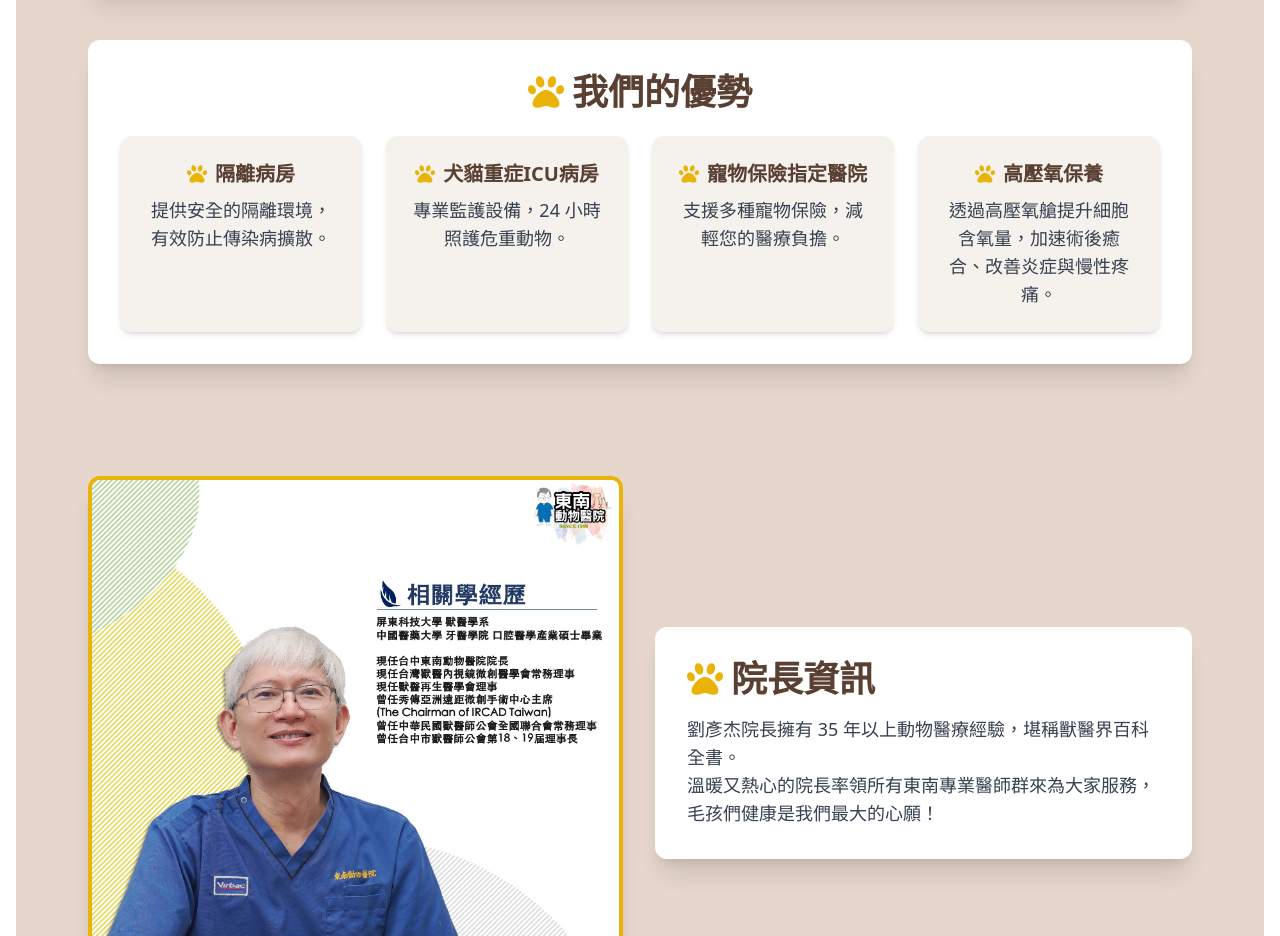
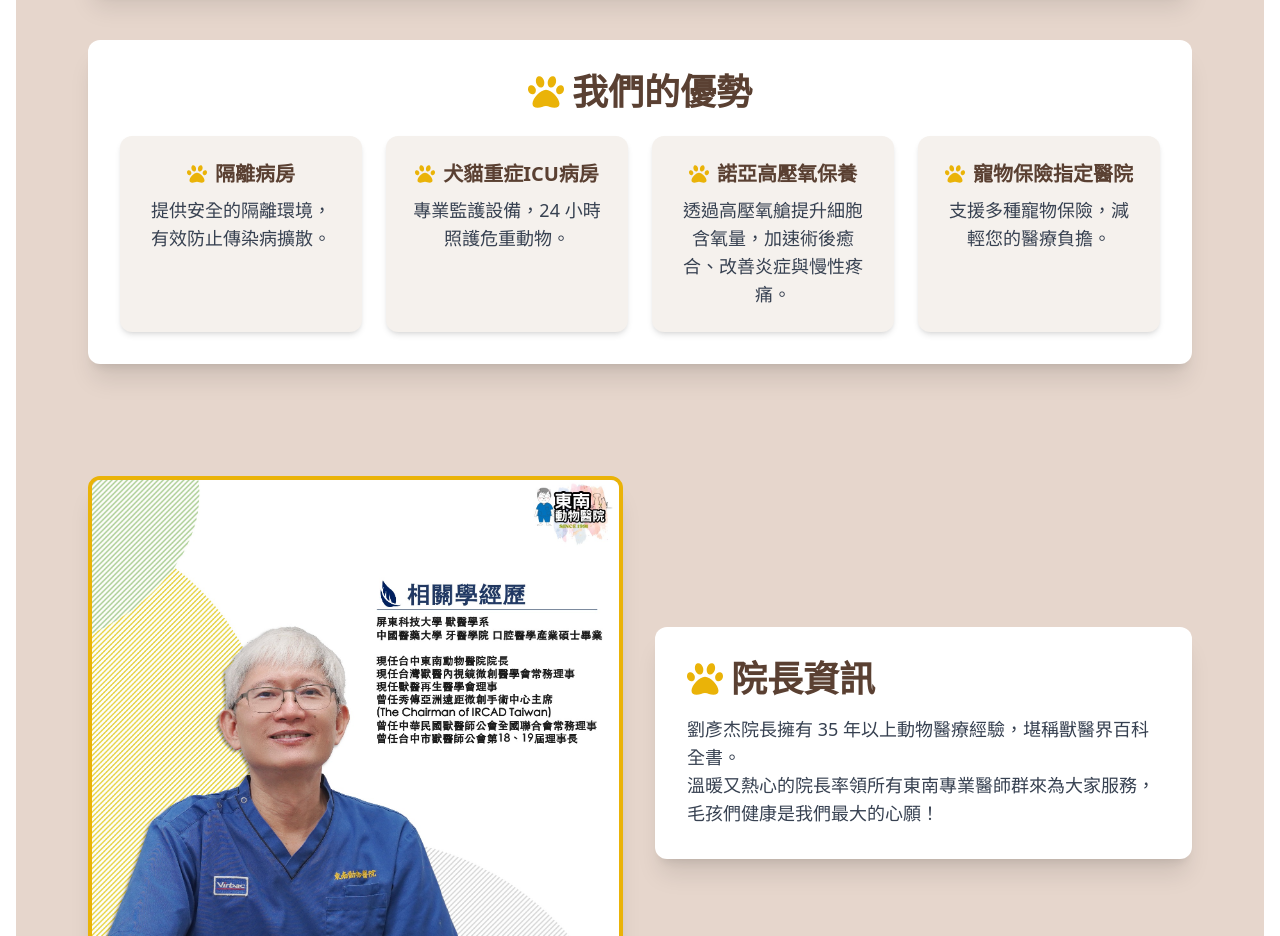
Before and after one commit to frankfu88/wenzhi, a Next.js app: page / in a window 1280 px wide. Shown: the part 1040-1976 px from the top of the page. Built offline with nearby package versions, Linux system fonts and the light colour scheme.

Commit message:
高壓氧艙加入諾亞字

```diff
--- a/src/app/page.tsx
+++ b/src/app/page.tsx
@@ -36,8 +36,8 @@ export default function Home() {
             {[
               { title: "隔離病房", description: "提供安全的隔離環境，有效防止傳染病擴散。" },
               { title: "犬貓重症ICU病房", description: "專業監護設備，24 小時照護危重動物。" },
-              { title: "寵物保險指定醫院", description: "支援多種寵物保險，減輕您的醫療負擔。" },
-              { title: "高壓氧保養", description: "透過高壓氧艙提升細胞含氧量，加速術後癒合、改善炎症與慢性疼痛。" }
+              { title: "諾亞高壓氧保養", description: "透過高壓氧艙提升細胞含氧量，加速術後癒合、改善炎症與慢性疼痛。" },
+              { title: "寵物保險指定醫院", description: "支援多種寵物保險，減輕您的醫療負擔。" }
             ].map((advantage, index) => (
               <div key={index} className="bg-[#F5F1ED] shadow-md rounded-xl p-6 text-lg text-center">
                 <h3 className="text-xl font-bold text-[#5A4032] flex items-center justify-center gap-2">
```
